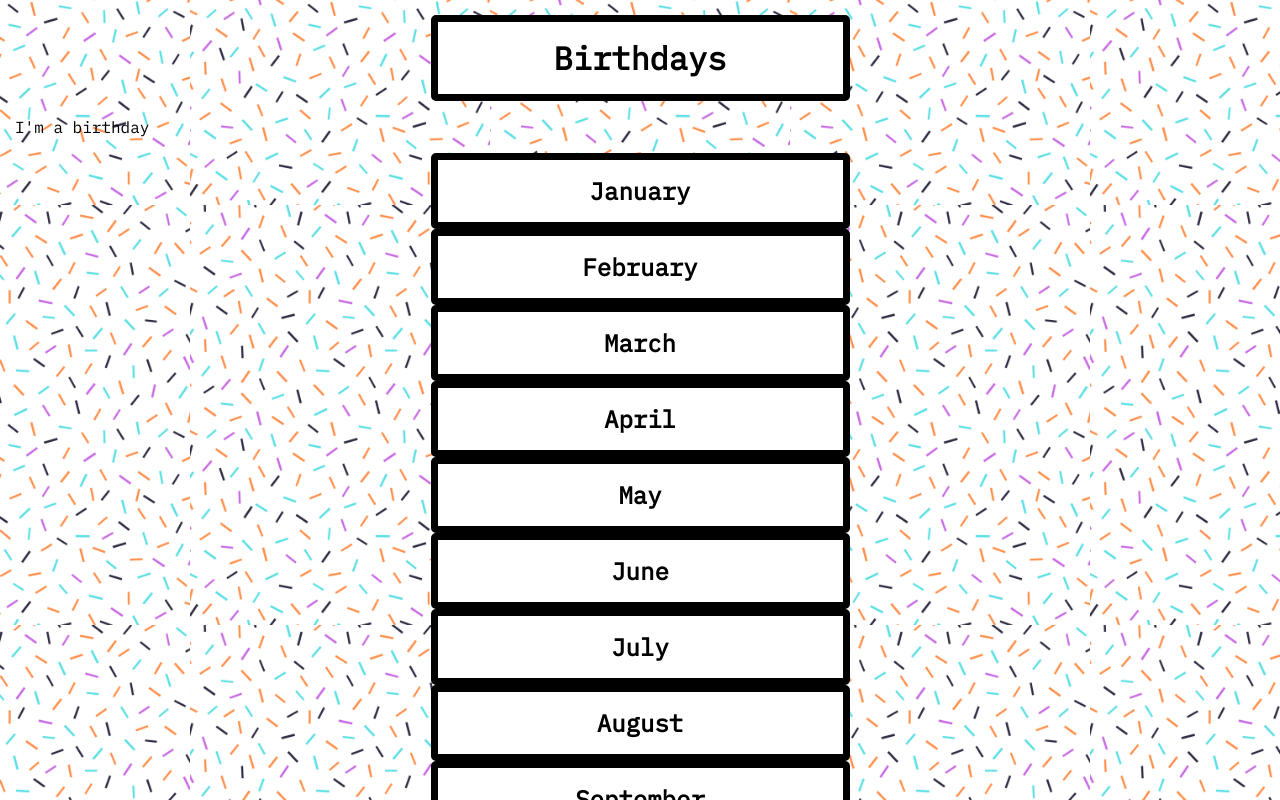
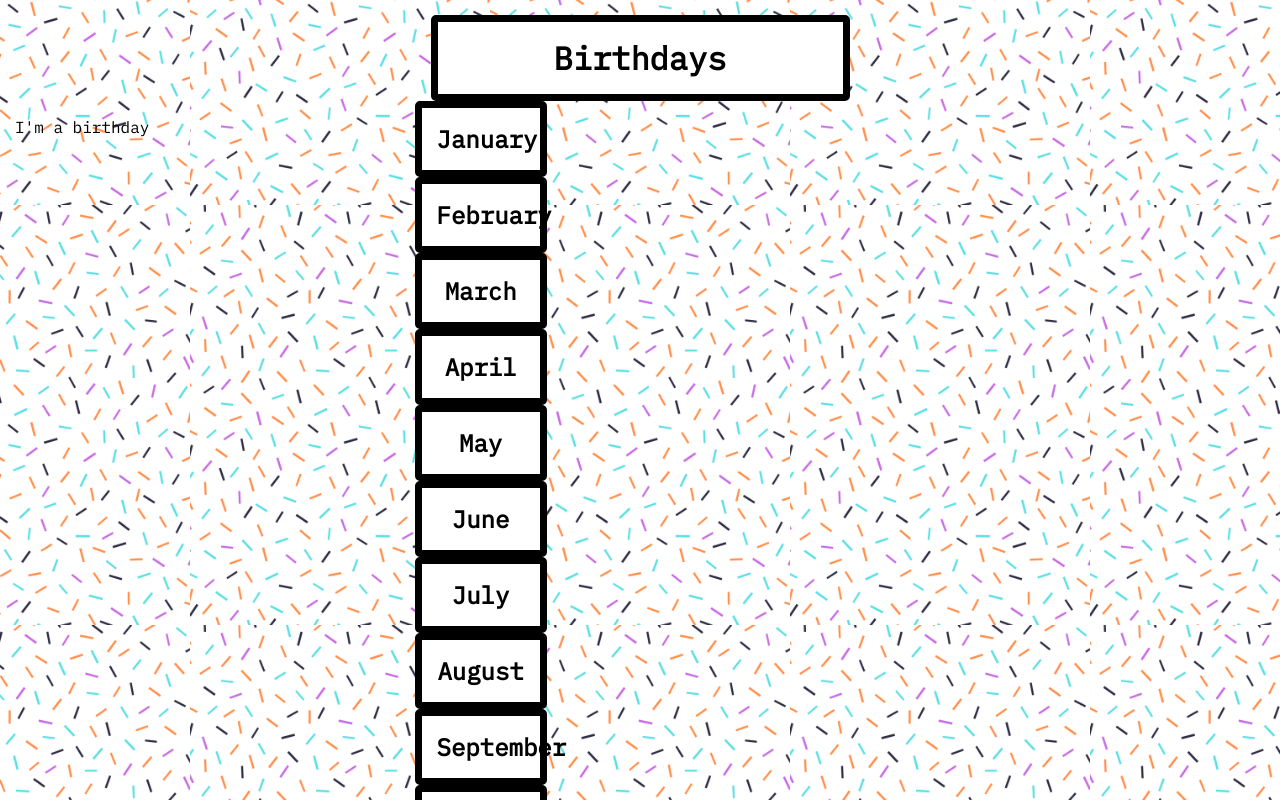
Before and after one commit to kaylagordon/birthday-assessment, a React (Create React App) app: page / in a window 1280 px wide. Shown: the top 800 px of the page. Built offline with nearby package versions, Linux system fonts and the light colour scheme.

Commit message:
Add grid to birthday container

```diff
--- a/src/Components/AllTheBirthdays/AllTheBirthdays.css
+++ b/src/Components/AllTheBirthdays/AllTheBirthdays.css
@@ -0,0 +1,6 @@
+.bday-container {
+  display: grid;
+  grid-template-columns: repeat(4, 1fr);
+  grid-template-rows: repeat(3, 1fr);
+  grid-gap: 2%;
+}
```
